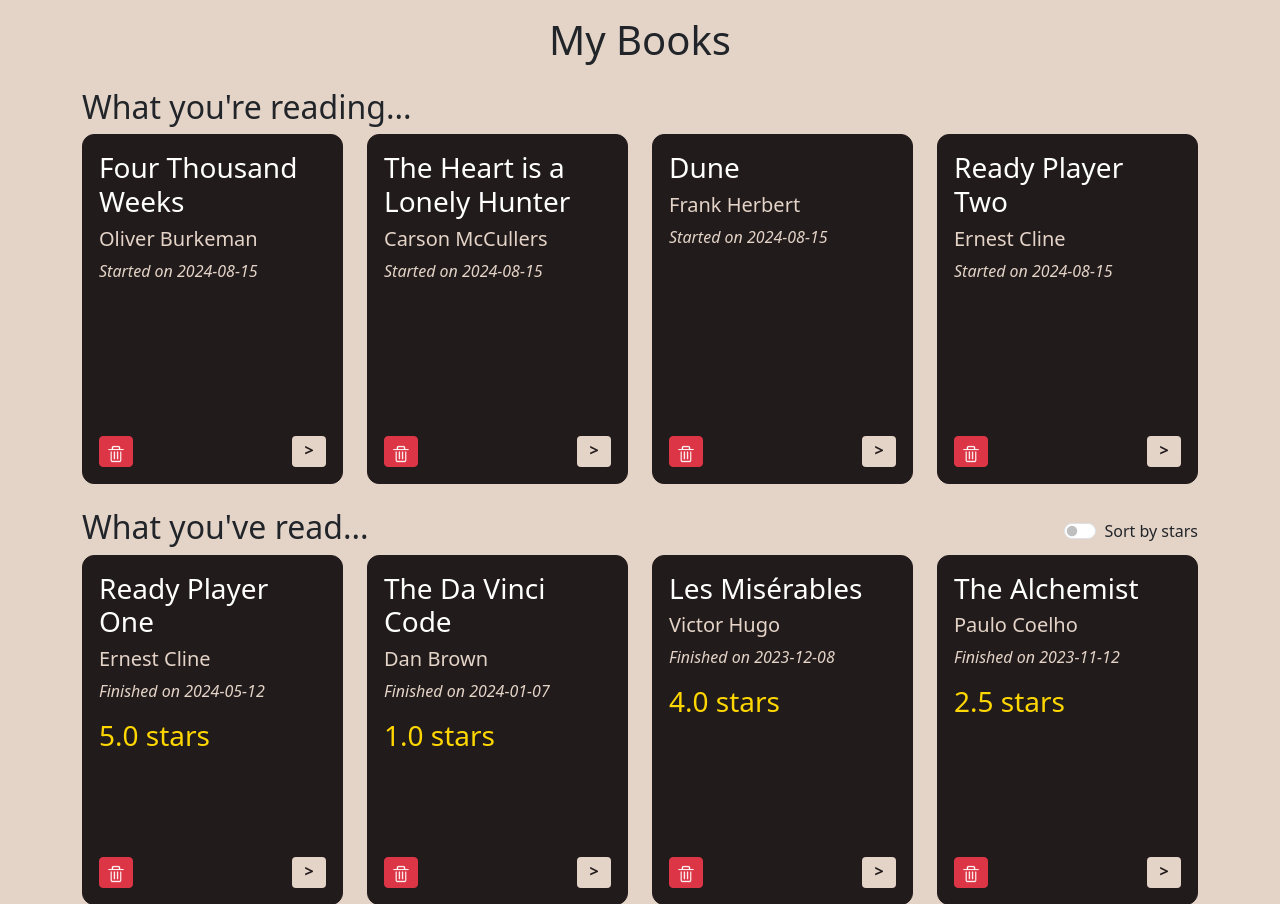
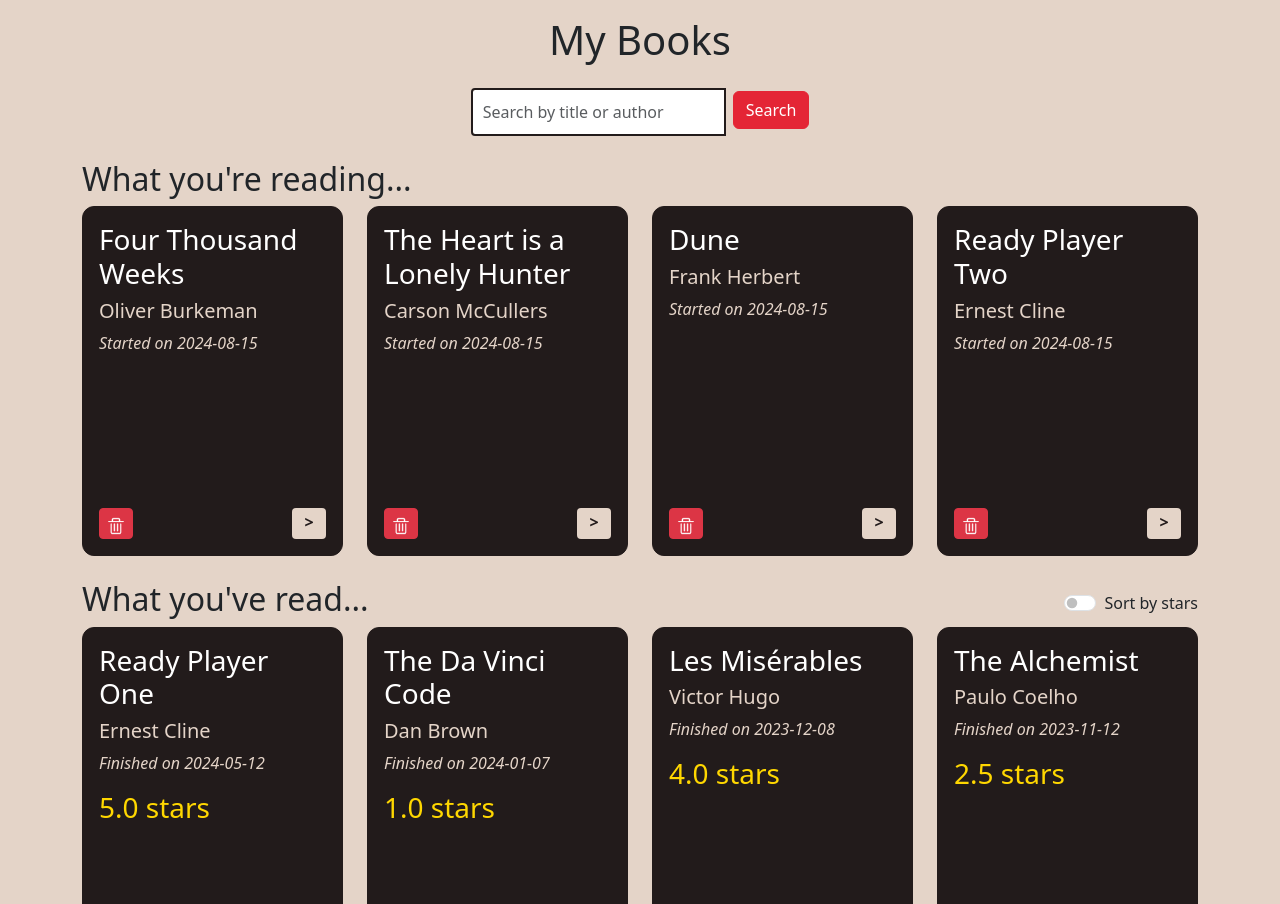
Before and after one commit to cameron-solirius/bookr, a Rails app: page /books in a window 1280 px wide. Shown: the part 56-960 px from the top of the page. Run offline with Rails 7, Linux system fonts and the light colour scheme; data comes from the database, SQL or seed files in the repository; style sheets or scripts are compiled from the project's sources; some libraries are stand-ins or nearby versions.

```diff
--- a/app/assets/stylesheets/application.scss
+++ b/app/assets/stylesheets/application.scss
@@ -79,6 +79,19 @@ main {
 
 
 // Book shelf styles
+.index-search-btn {
+  background-color: $bookr-red;
+  border-color: $bookr-red;
+  margin-left: 0.5rem;
+  margin-top: 0.2rem;
+
+  &:hover {
+    border-color: $bookr-red;
+    background-color: $bookr-red;
+    opacity: 0.9;
+  }
+}
+
 .book {
     background-color: $bookr-brown-dark;
     border: 1px solid $bookr-brown-dark;
--- a/app/controllers/books_controller.rb
+++ b/app/controllers/books_controller.rb
@@ -2,13 +2,17 @@ class BooksController < ApplicationController
     def index
         @books = Book.all
 
-        @books_unfinished = Book.where(finished: false).all
-        @books_finished = Book.where(finished: true).all
+        if params[:search].present?
+            search_term = params[:search].downcase
+            @books = @books.where('LOWER(title) LIKE ? OR LOWER(author) LIKE ?', "%#{search_term}%", "%#{search_term}%")
+        end
 
-        @books_unfinished_sort_by_created = Book.where(finished: false).all.sort_by(&:created_at).reverse
-        @books_finished_sort_by_finished_date = Book.where(finished: true).all.reverse.sort_by(&:finishedDate).reverse
+        @books_unfinished = @books.where(finished: false)
+        @books_finished = @books.where(finished: true)
 
-        @books_finished_sort_by_stars = Book.where(finished: true).order(stars: :desc)
+        @books_unfinished_sort_by_created = @books_unfinished.order(created_at: :desc)
+        @books_finished_sort_by_finished_date = @books_finished.order(finishedDate: :desc)
+        @books_finished_sort_by_stars = @books_finished.order(stars: :desc)
 
         @sort_by_stars = params[:sort_by] == 'stars'
     end
--- a/app/views/books/index.html.erb
+++ b/app/views/books/index.html.erb
@@ -1,5 +1,23 @@
 <h1 class="text-center mb-4 title-fade-in">My Books</h1>
 <div class="container">
+  <div class="row mb-4 fade-in-animation">
+    <div class="col-12 d-flex justify-content-center">
+
+      <%= form_with url: books_path, method: :get, local: true, class: "d-inline-flex align-items-center" do %>
+        <div class="input-group">
+          <%= text_field_tag :search, params[:search], placeholder: "Search by title or author", class: "form-control" %>
+          <div class="input-group-append">
+            <%= button_tag type: "submit", class: "btn btn-primary index-search-btn" do %>
+              Search
+            <% end %>
+          </div>
+        </div>
+      <% end %>
+    </div>
+  </div>
+
+
+
   <div class="row">
     <% if @books.empty? %>
       <div class="empty-container col-12 text-center">
```
Also changed, not shown: Gemfile, Gemfile.lock. Lines whose indentation alone changed are shown as unchanged.
